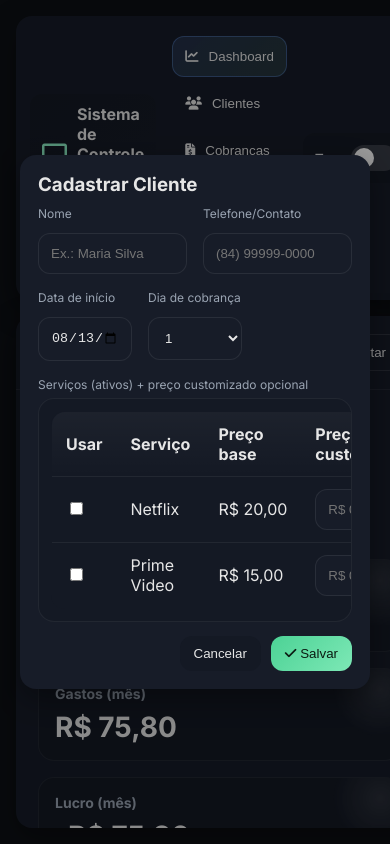
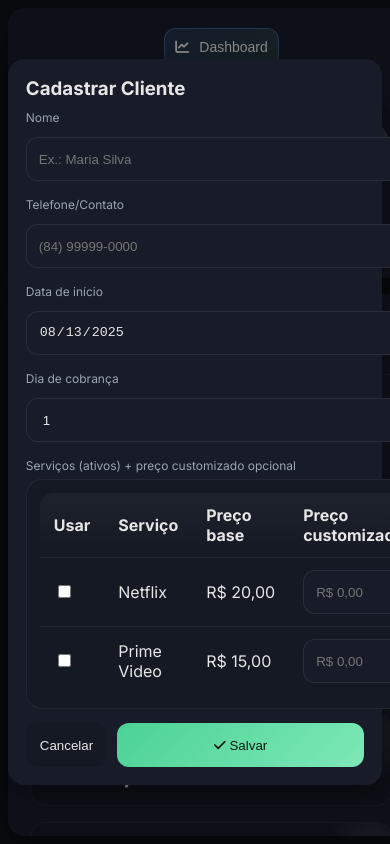
Before and after one commit to Luiz-Frota2/Sistema_streaming, a plain HTML site: page index.html in a window 390 px wide. Both pictures are taken after a click on the button "Novo Cliente". Shown: the top 844 px of the page. Drawn offline with nearby package versions, Linux system fonts and the light colour scheme.

Commit message:
Update styles.css

```diff
--- a/styles.css
+++ b/styles.css
@@ -98,3 +98,53 @@ canvas{background:var(--bg-soft); border:1px solid rgba(255,255,255,.06); border
   .grow{display:none}
   .cards{grid-template-columns:1fr}
 }
+
+/* ====== MOBILE ENHANCEMENTS ====== */
+:root { --tap: 44px; }
+
+body {
+  padding: clamp(8px, 2vw, 16px);
+}
+
+/* Use altura dinâmica em celulares (corrige 100vh no iOS/Android) */
+.app { height: calc(100dvh - 2 * clamp(8px, 2vw, 16px)); }
+@supports not (height: 100dvh) {
+  .app { height: calc(100vh - 2 * clamp(8px, 2vw, 16px)); }
+}
+
+/* Alvos de toque maiores */
+.btn, .toggle, .input, select {
+  min-height: var(--tap);
+}
+
+/* Tabelas roláveis horizontalmente em telas pequenas */
+.table-wrap {
+  width: 100%;
+  overflow-x: auto;
+  -webkit-overflow-scrolling: touch;
+}
+.table-wrap > table {
+  min-width: 720px; /* evitar quebra feia de colunas */
+}
+
+/* Grid realmente 1 coluna em telas pequenas */
+@media (max-width: 780px){
+  .grid { grid-template-columns: 1fr; }
+  .col-3, .col-4, .col-5, .col-6, .col-7, .col-8, .col-12 { grid-column: 1 / -1; }
+  header .right { width: 100%; justify-content: flex-end; }
+}
+
+/* Telas muito estreitas */
+@media (max-width: 540px){
+  .nav button { padding: 10px 10px; font-size: 14px; }
+  .toolbar { gap: 8px; }
+  .btn.primary, .btn.success, .btn.danger, .btn.ghost { width: 100%; }
+  .cards { grid-template-columns: 1fr; }
+  canvas { height: 200px !important; } /* gráficos mais baixinhos */
+}
+
+/* Pequenos refinamentos de foco (acessibilidade) */
+:focus-visible {
+  outline: 2px solid var(--primary);
+  outline-offset: 2px;
+}
```
